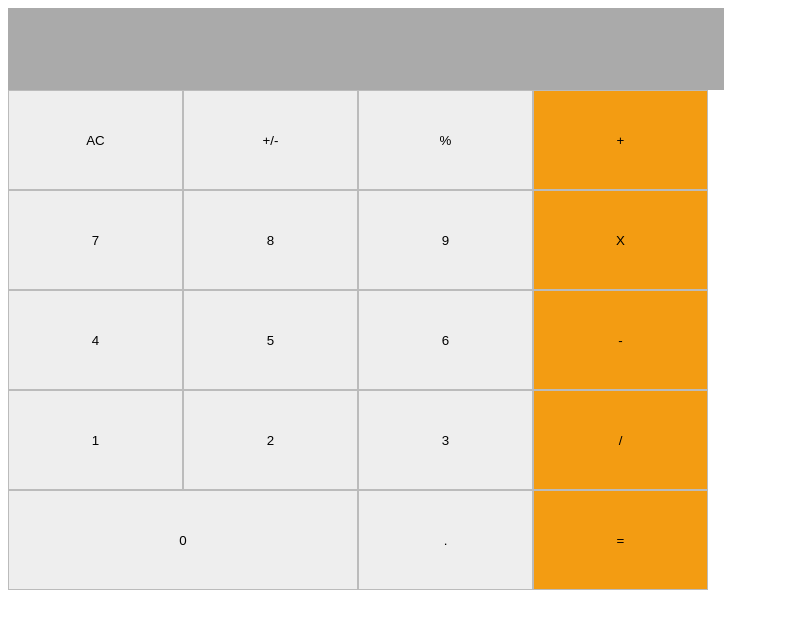
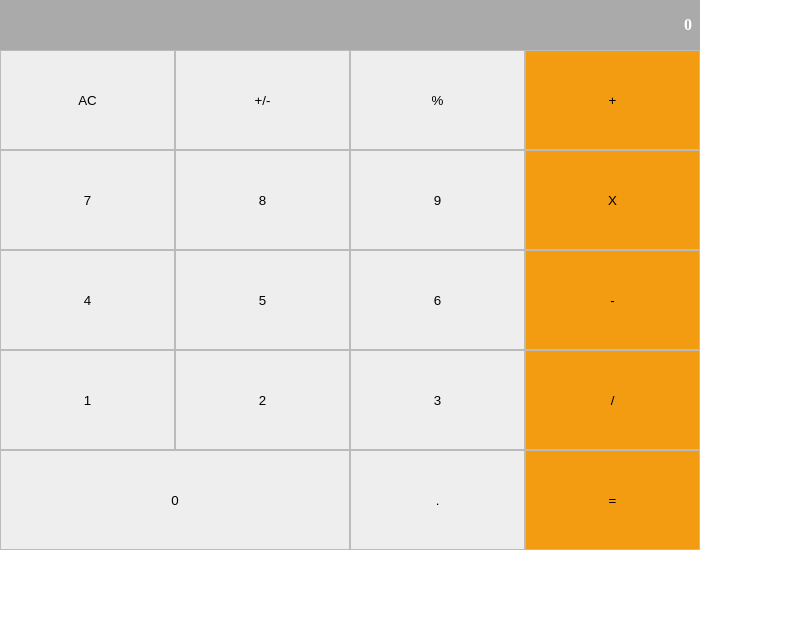
Before and after one commit to nikasulo/reactulator-lator, a React (Create React App) app: page / in a window 1280 px wide. Shown: the top 628 px of the page, without its empty margins (0-787 px from the left). Built offline with nearby package versions, Linux system fonts and the light colour scheme.

Commit message:
Initially display 0

```diff
--- a/src/components/ButtonPanel.js
+++ b/src/components/ButtonPanel.js
@@ -31,7 +31,7 @@ export const ButtonPanel = (props) => {
   }
 
     return(
-      <div className = "button-panel row">
+      <div className = "button-panel">
         {renderButtons()}
       </div>
     )
--- a/src/components/Display.js
+++ b/src/components/Display.js
@@ -13,7 +13,7 @@ const displayStyles = {
 
 export const Display = (props) =>
   <div className="calc-display" style={displayStyles}>
-    <p>{props.result}</p>
+    <p>{props.result || 0}</p>
   </div>
 
 Display.propTypes = {
--- a/src/stylesheets/main.scss
+++ b/src/stylesheets/main.scss
@@ -1,19 +1,19 @@
-// * {
-//   margin: 0;
-//   padding: 0;
-//   box-sizing: border-box;
-// }
+* {
+  margin: 0;
+  padding: 0;
+  box-sizing: border-box;
+}
 
-// .row{
-//   display: flex;
-//   flex-flow: row nowrap;
-// }
+.row{
+  display: flex;
+  flex-flow: row nowrap;
+}
 
-// .column{
-//   display: flex;
-//   flex-flow: column nowrap;
-// }
+.column{
+  display: flex;
+  flex-flow: column nowrap;
+}
 
-// .calc-display{
-//   justify-content: flex-end;
-// }
+.calc-display{
+  justify-content: flex-end;
+}
```
